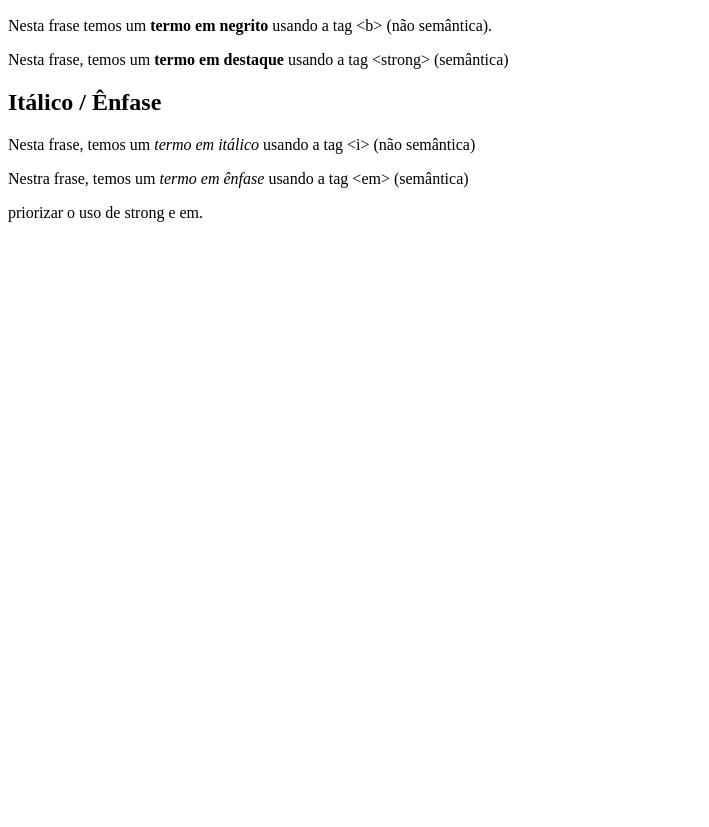
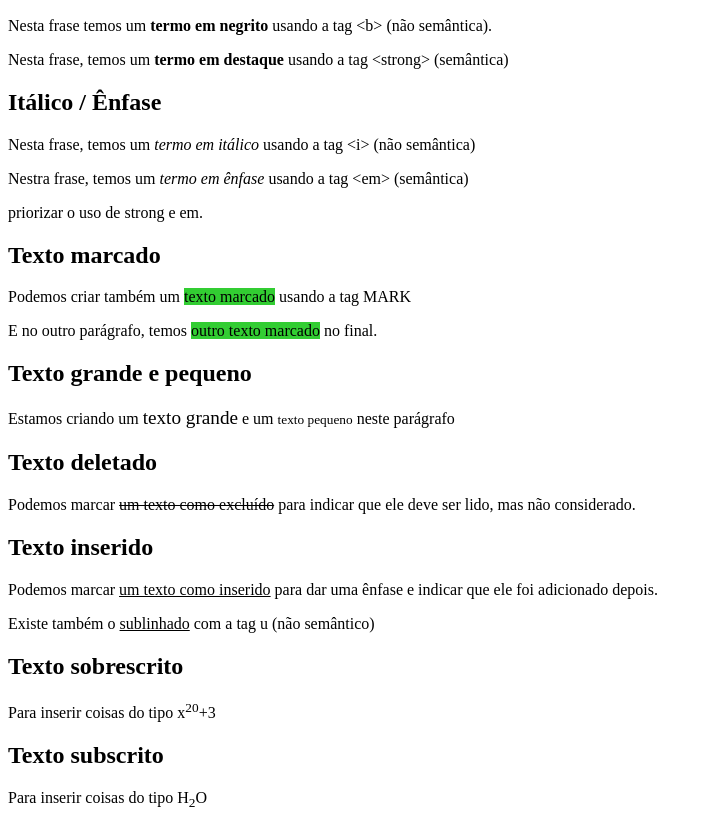
Before and after one commit to notsogreatdavi/Curso-HTML5-e-CSS3, a plain HTML site: page html-css/ex008/index.html in a window 1280 px wide. Shown: the part 110-937 px from the top of the page, without its empty margins (0-709 px from the left). Before the commit the page ends 800 px from the top, so only its background shows below. Drawn offline with Linux system fonts and the light colour scheme.

Commit message:
Capítulo 8 Aula 3
Formatações adicionais em HTML

```diff
--- a/html-css/ex008/index.html
+++ b/html-css/ex008/index.html
@@ -1,10 +1,15 @@
 <!DOCTYPE html>
-<html lang="en">
+<html lang="pt-br">
   <head>
     <meta charset="UTF-8" />
     <meta http-equiv="X-UA-Compatible" content="IE=edge" />
     <meta name="viewport" content="width=device-width, initial-scale=1.0" />
     <title>Formatação de texto</title>
+    <style>
+      mark {
+        background-color: limegreen;
+      }
+    </style>
   </head>
   <body>
     <h1>Principais formatações</h1>
@@ -27,5 +32,33 @@
       (semântica)
     </p>
     <p>priorizar o uso de strong e em.</p>
+    <h2>Texto marcado</h2>
+    <p>
+      Podemos criar também um
+      <mark>texto marcado</mark> usando a tag MARK
+    </p>
+    <p>
+      E no outro parágrafo, temos <mark>outro texto marcado</mark> no final.
+    </p>
+    <h2>Texto grande e pequeno</h2>
+    <p>
+      Estamos criando um <big>texto grande</big> e um
+      <small>texto pequeno</small> neste parágrafo
+    </p>
+    <h2>Texto deletado</h2>
+    <p>
+      Podemos marcar <del>um texto como excluído</del> para indicar que ele deve
+      ser lido, mas não considerado.
+    </p>
+    <h2>Texto inserido</h2>
+    <p>
+      Podemos marcar <ins>um texto como inserido</ins> para dar uma ênfase e
+      indicar que ele foi adicionado depois.
+    </p>
+    <p>Existe também o <u>sublinhado</u> com a tag u (não semântico)</p>
+    <h2>Texto sobrescrito</h2>
+    <p>Para inserir coisas do tipo x<sup>20</sup>+3</p>
+    <h2>Texto subscrito</h2>
+    <p>Para inserir coisas do tipo H<sub>2</sub>O</p>
   </body>
 </html>
```
Also changed, not shown: html-css/ex009/index.html (added, +12 -0 lines).
